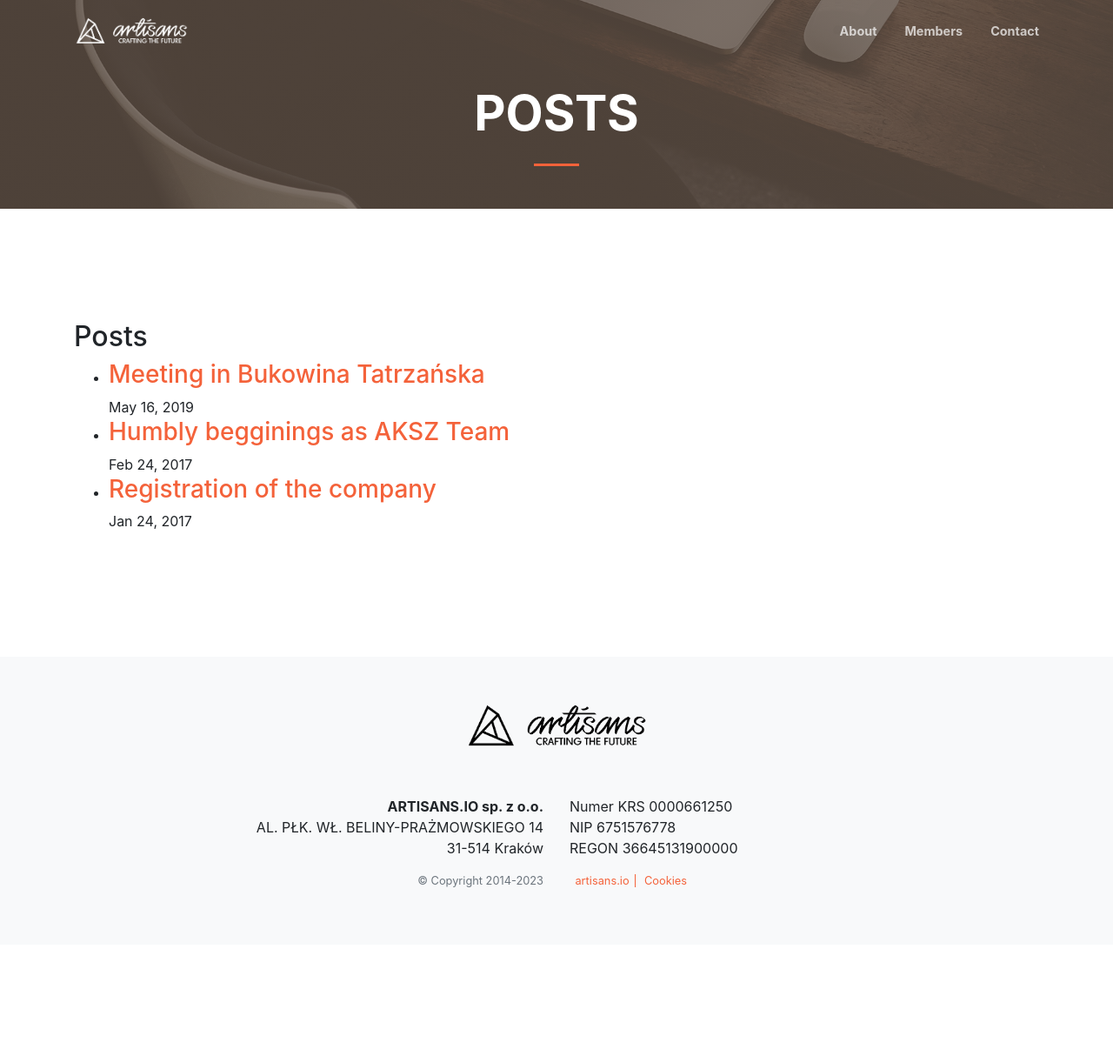
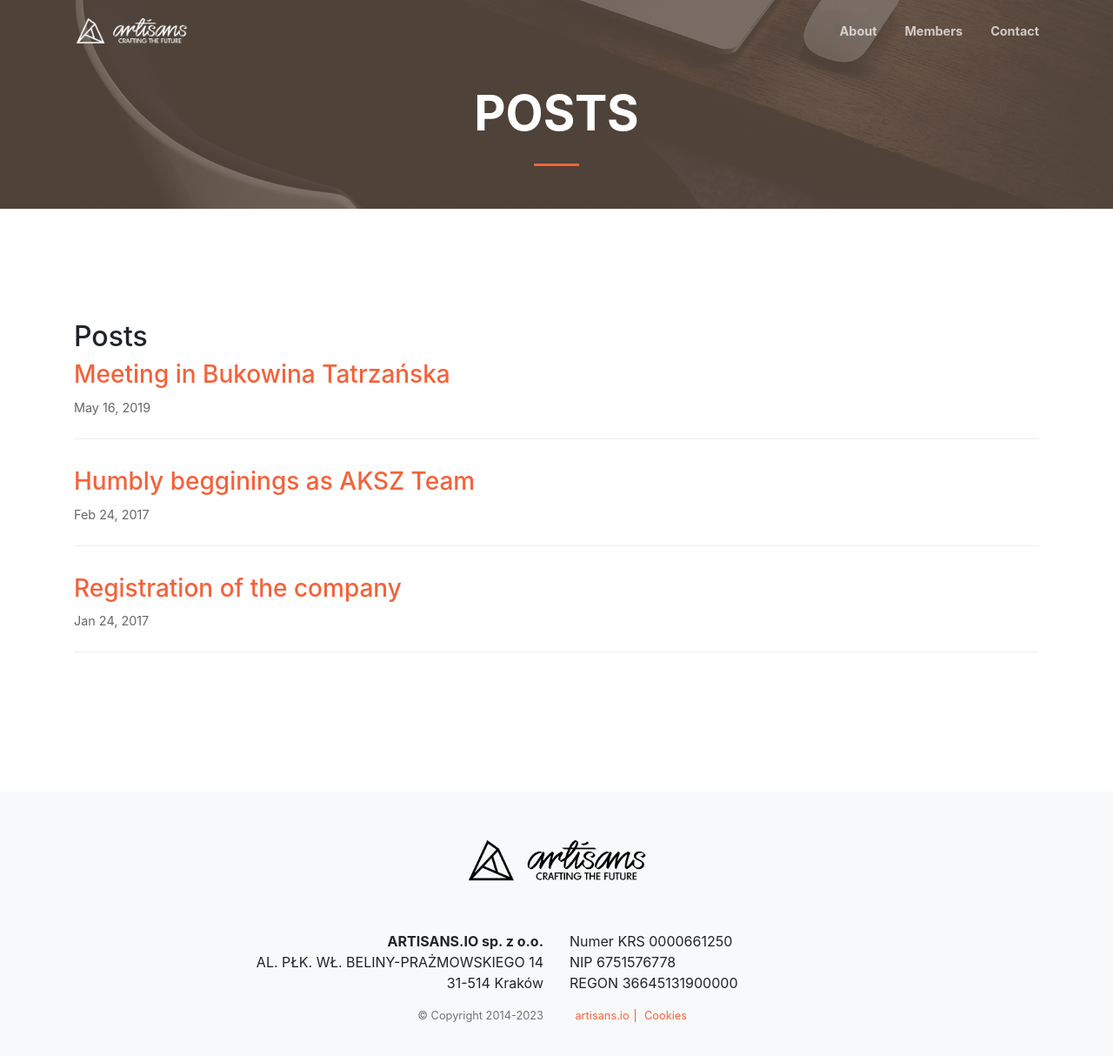
Before and after one commit to artisans-io/artisans-io.github.io, a Jekyll site: the page built from blog.md, in a window 1280 px wide and 1241 px high. Shown: the top 1214 px of the window at 87% size. Built offline with Jekyll 4.4.1, drawn with Linux system fonts in a browser that asks for light colours.

Commit message:
fix minor scss issues

```diff
--- a/assets/css/main.scss
+++ b/assets/css/main.scss
@@ -4,13 +4,49 @@
 @charset "utf-8";
 
 // Import partials from `sass_dir` (defaults to `_sass`)
-@import
-        "member-box",
-        "timeline",
-        "page",
-        "icons"
-;
+@use "member-box";
+@use "timeline";
+@use "page";
+@use "icons";
 
 #about {
         min-height: 100%;
 }
+
+// Blog styles
+.post-list {
+    list-style: none;
+    padding: 0;
+
+    li {
+        margin-bottom: 2rem;
+        padding-bottom: 1.5rem;
+        border-bottom: 1px solid #eee;
+    }
+
+    .post-meta {
+        color: #666;
+        font-size: 0.9rem;
+    }
+
+    .post-tags {
+        margin: 0.5rem 0;
+
+        .badge {
+            margin-right: 0.3rem;
+            background-color: #f1f1f1;
+            color: #333;
+            font-weight: normal;
+        }
+    }
+
+    .post-excerpt {
+        margin-top: 0.75rem;
+
+        .read-more {
+            display: inline-block;
+            margin-top: 0.5rem;
+            font-weight: bold;
+        }
+    }
+}
```
